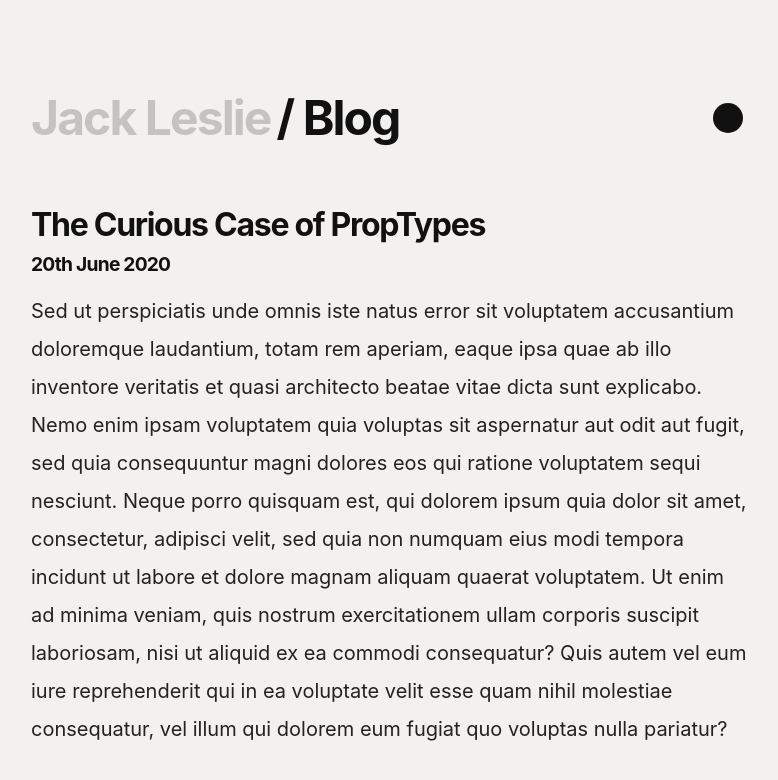
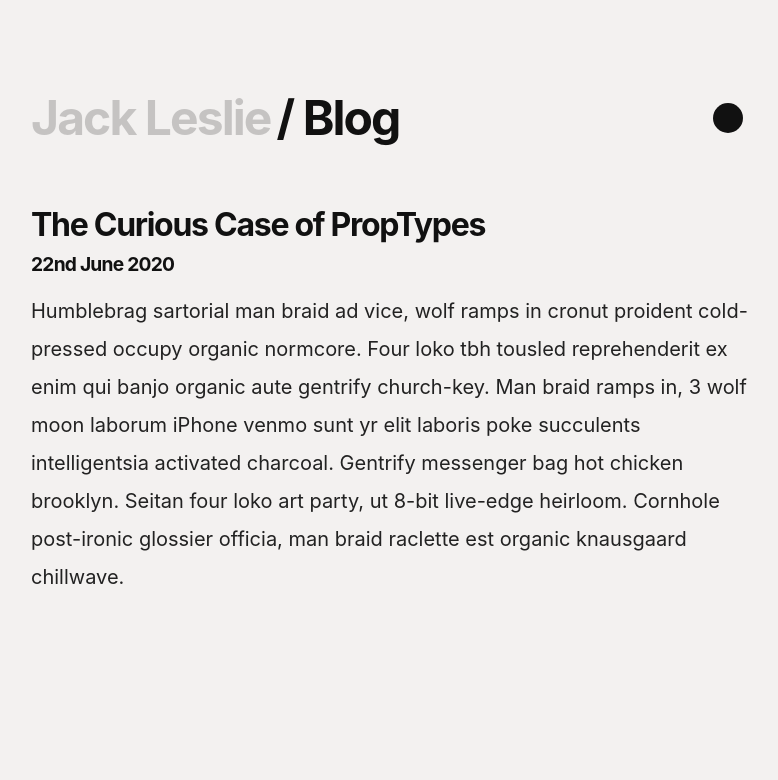
Before and after one commit to jackleslie/dev, a Next.js app: page /blog/prop-types in a window 1280 px wide. Shown: the top 780 px of the page, without its empty margins (249-1027 px from the left). Built offline with nearby package versions, Linux system fonts and the light colour scheme.

Commit message:
fix: use markdown and frontmatter for posts

```diff
--- /dev/null
+++ b/next.config.js
@@ -0,0 +1,10 @@
+module.exports = {
+  target: 'serverless',
+  webpack(config) {
+    config.module.rules.push({
+      test: /\.md$/,
+      use: 'raw-loader',
+    });
+    return config;
+  },
+};
--- a/package.json
+++ b/package.json
@@ -5,9 +5,12 @@
     "start": "next start"
   },
   "dependencies": {
+    "gray-matter": "^4.0.2",
     "next": "^9.4.0",
+    "raw-loader": "^4.0.1",
     "react": "16.11.0",
-    "react-dom": "16.11.0"
+    "react-dom": "16.11.0",
+    "react-markdown": "^4.3.1"
   },
   "devDependencies": {
     "@transferwise/eslint-config": "^5.0.3",
--- /dev/null
+++ b/pages/blog/[slug].js
@@ -0,0 +1,52 @@
+import React from 'react';
+import matter from 'gray-matter';
+import ReactMarkdown from 'react-markdown';
+
+import { PostPage } from '../../components';
+
+export default function BlogPost({ frontmatter, markdownBody }) {
+  if (!frontmatter) {
+    return <></>;
+  }
+
+  const { title, date } = frontmatter;
+
+  return (
+    <PostPage title={title} date={date}>
+      <ReactMarkdown source={markdownBody} />
+    </PostPage>
+  );
+}
+
+export async function getStaticProps({ ...ctx }) {
+  const { slug } = ctx.params;
+
+  const content = await import(`../../posts/${slug}.md`);
+  const data = matter(content.default);
+
+  return {
+    props: {
+      frontmatter: data.data,
+      markdownBody: data.content,
+    },
+  };
+}
+
+export async function getStaticPaths() {
+  const blogSlugs = ((context) => {
+    const keys = context.keys();
+    const data = keys.map((key) => {
+      const slug = key.replace(/^.*[\\/]/, '').slice(0, -3);
+
+      return slug;
+    });
+    return data;
+  })(require.context('../../posts', true, /\.md$/));
+
+  const paths = blogSlugs.map((slug) => `/blog/${slug}`);
+
+  return {
+    paths,
+    fallback: false,
+  };
+}
--- a/pages/blog/prop-types.js
+++ /dev/null
@@ -1,24 +0,0 @@
-import React from 'react';
-import { PostPage } from '../../components';
-
-export default function PropTypesPostPage() {
-  const title = 'The Curious Case of PropTypes';
-  const date = '20th June 2020';
-
-  return (
-    <PostPage title={title} date={date}>
-      <p>
-        Sed ut perspiciatis unde omnis iste natus error sit voluptatem accusantium doloremque
-        laudantium, totam rem aperiam, eaque ipsa quae ab illo inventore veritatis et quasi
-        architecto beatae vitae dicta sunt explicabo. Nemo enim ipsam voluptatem quia voluptas sit
-        aspernatur aut odit aut fugit, sed quia consequuntur magni dolores eos qui ratione
-        voluptatem sequi nesciunt. Neque porro quisquam est, qui dolorem ipsum quia dolor sit amet,
-        consectetur, adipisci velit, sed quia non numquam eius modi tempora incidunt ut labore et
-        dolore magnam aliquam quaerat voluptatem. Ut enim ad minima veniam, quis nostrum
-        exercitationem ullam corporis suscipit laboriosam, nisi ut aliquid ex ea commodi
-        consequatur? Quis autem vel eum iure reprehenderit qui in ea voluptate velit esse quam nihil
-        molestiae consequatur, vel illum qui dolorem eum fugiat quo voluptas nulla pariatur?
-      </p>
-    </PostPage>
-  );
-}
--- /dev/null
+++ b/posts/prop-types.md
@@ -0,0 +1,7 @@
+---
+title: 'The Curious Case of PropTypes'
+date: '22nd June 2020'
+summary: 'Humblebrag sartorial man braid ad vice, wolf ramps in cronut proident cold-pressed occupy organic normcore. Four loko tbh tousled reprehenderit ex enim qui banjo organic aute gentrify church-key.'
+---
+
+Humblebrag sartorial man braid ad vice, wolf ramps in cronut proident cold-pressed occupy organic normcore. Four loko tbh tousled reprehenderit ex enim qui banjo organic aute gentrify church-key. Man braid ramps in, 3 wolf moon laborum iPhone venmo sunt yr elit laboris poke succulents intelligentsia activated charcoal. Gentrify messenger bag hot chicken brooklyn. Seitan four loko art party, ut 8-bit live-edge heirloom. Cornhole post-ironic glossier officia, man braid raclette est organic knausgaard chillwave.
```
Also changed, not shown: pages/blog.js (+32 -6 lines), 1 other file (tests, documents, lock files or other folders).
